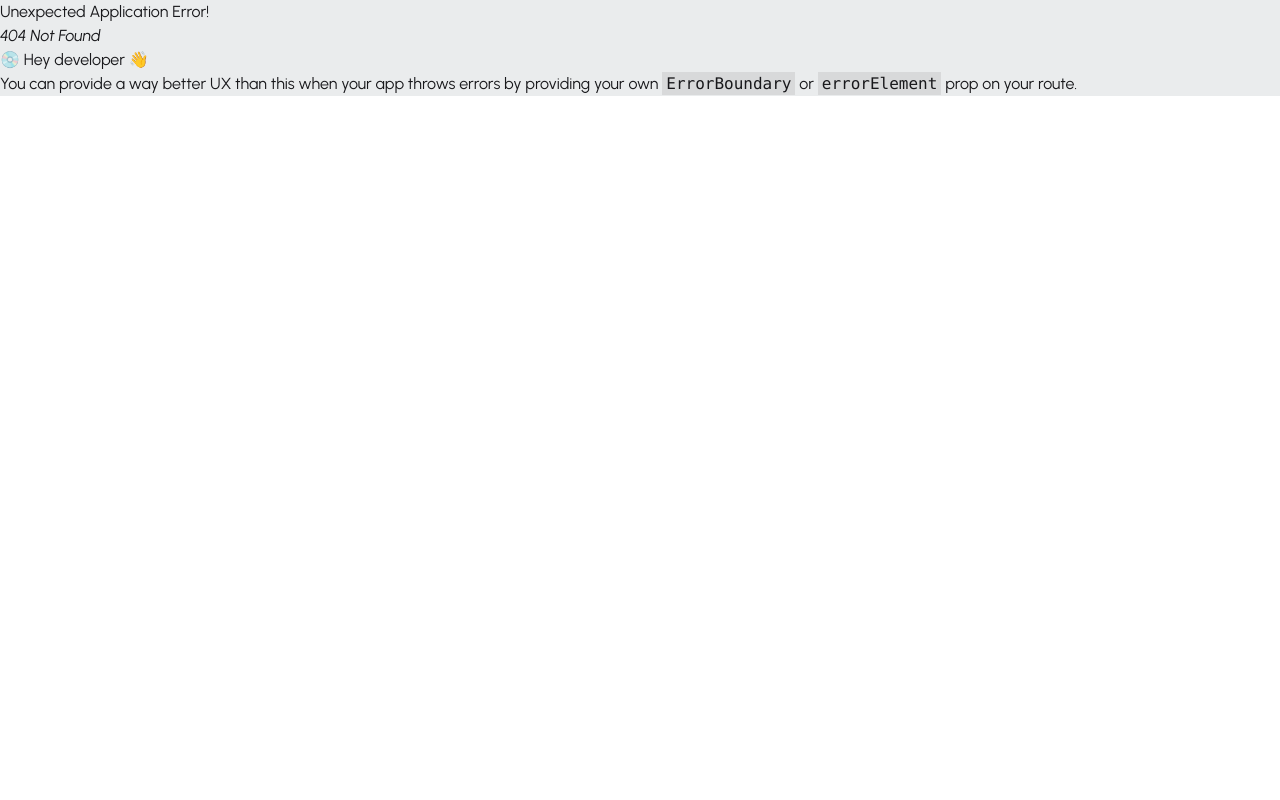
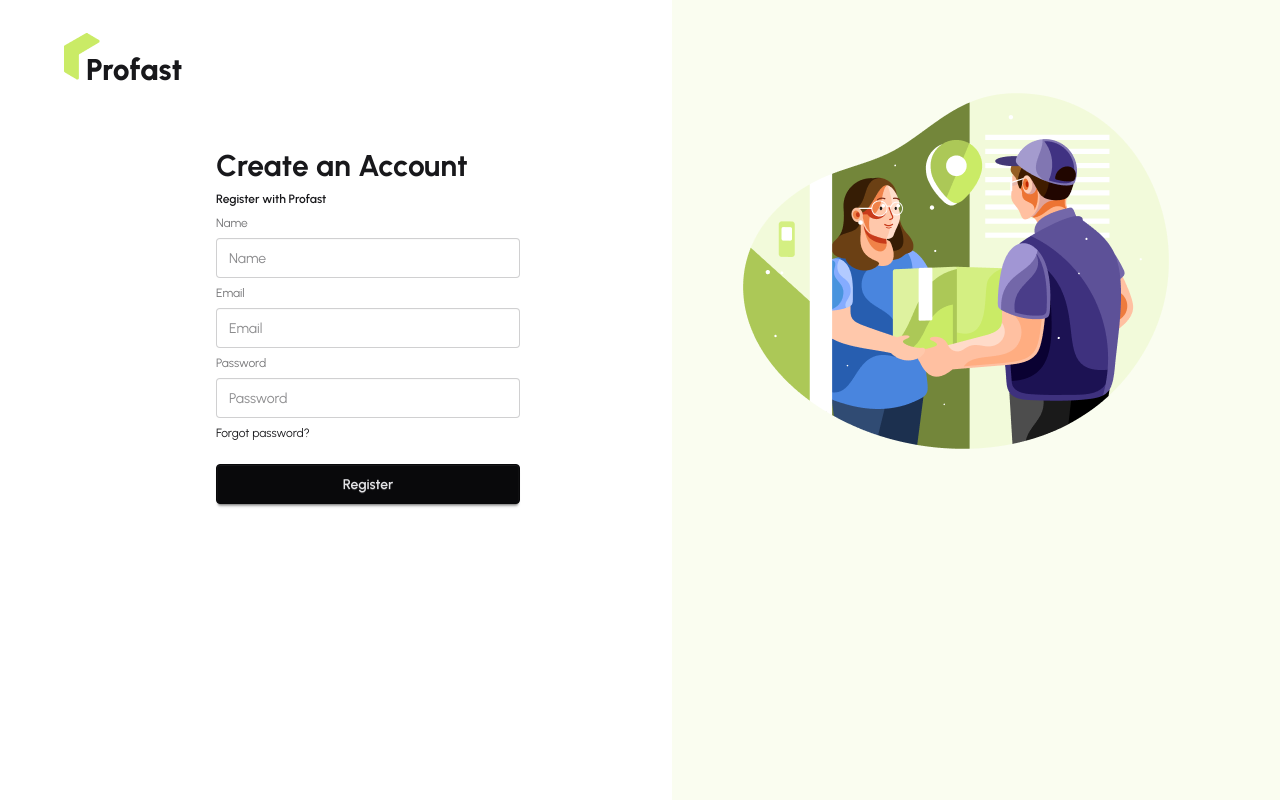
Before and after one commit to a1shuvo/zap-shift-client, a React (Vite) app: page /register in a window 1280 px wide. Before the commit this address had no page. Built offline with nearby package versions, Linux system fonts and the light colour scheme.

Commit message:
Added register component with react hook form

```diff
--- a/src/pages/Auth/Register/Register.jsx
+++ b/src/pages/Auth/Register/Register.jsx
@@ -1,9 +1,63 @@
-import React from 'react';
+import { useForm } from "react-hook-form";
 
 const Register = () => {
+  const {
+    register,
+    handleSubmit,
+    formState: { errors },
+  } = useForm();
+  const onSubmit = (data) => {
+    console.log(data);
+  };
   return (
-    <div>
-
+    <div className="card bg-base-100 w-full">
+      <div className="card-body">
+        <form onSubmit={handleSubmit(onSubmit)}>
+          <fieldset className="fieldset">
+            <h1 className="text-3xl font-bold">Create an Account</h1>
+            <p className="font-semibold">Register with Profast</p>
+            <label className="label">Name</label>
+            <input
+              type="name"
+              {...register("name", { required: true })}
+              className="input"
+              placeholder="Name"
+            />
+            {errors.email?.type === "required" && (
+              <p className="text-red-500">Name is required!</p>
+            )}
+            <label className="label">Email</label>
+            <input
+              type="email"
+              {...register("email", { required: true })}
+              className="input"
+              placeholder="Email"
+            />
+            {errors.email?.type === "required" && (
+              <p className="text-red-500">Email is required!</p>
+            )}
+            <label className="label">Password</label>
+            <input
+              type="password"
+              {...register("password", { required: true, minLength: 6 })}
+              className="input"
+              placeholder="Password"
+            />
+            {errors.password?.type === "required" && (
+              <p className="text-red-500">Password is required!</p>
+            )}
+            {errors.password?.type === "minLength" && (
+              <p className="text-red-500">
+                Password must be 6 characters or long!
+              </p>
+            )}
+            <div>
+              <a className="link link-hover">Forgot password?</a>
+            </div>
+            <button className="btn btn-neutral mt-4">Register</button>
+          </fieldset>
+        </form>
+      </div>
     </div>
   );
 };
--- a/src/router/router.jsx
+++ b/src/router/router.jsx
@@ -1,7 +1,8 @@
 import { createBrowserRouter } from "react-router";
 import AuthLayout from "../layouts/AuthLayout";
 import RootLayout from "../layouts/RootLayout";
-import Login from "../pages/Auth/Login";
+import Login from "../pages/Auth/Login/Login";
+import Register from "../pages/Auth/Register/Register";
 import Home from "../pages/Home/Home/Home";
 
 export const router = createBrowserRouter([
@@ -23,6 +24,10 @@ export const router = createBrowserRouter([
         path: "/login",
         Component: Login,
       },
+      {
+        path: "/register",
+        Component: Register,
+      },
     ],
   },
 ]);
```
